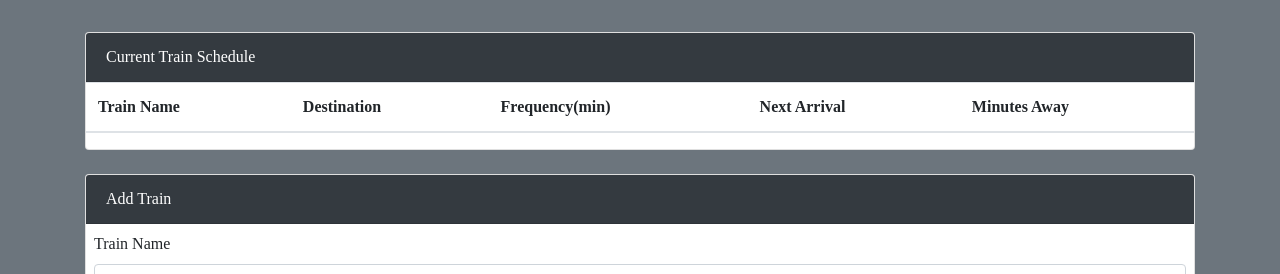
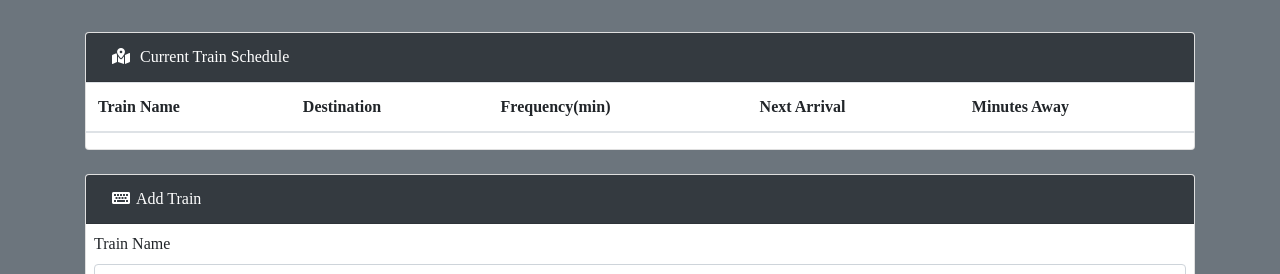
Before and after one commit to alejosjen/Train-Scheduler, a plain HTML site: page index.html in a window 1280 px wide. Shown: the part 516-790 px from the top of the page. Drawn offline with nearby package versions, Linux system fonts and the light colour scheme; a web font is replaced by a local one.

Commit message:
Update html with font icons

```diff
--- a/index.html
+++ b/index.html
@@ -30,6 +30,10 @@
     body {
         font-family: 'Averia Serif Libre', 'Times New Roman', Times, serif;
     }
+    .fa-map-marked-alt:before,
+    .fa-keyboard:before {
+    margin: 0 6px;
+}
 /* font-family: 'Special Elite', cursive;
 font-family: 'Bevan', cursive;
 font-family: 'Averia Serif Libre', cursive;
@@ -46,7 +50,7 @@ font-family: 'Rye', cursive; */
         </div>
         <div class="card">
             <div class="card-header bg-dark text-white">
-                Current Train Schedule
+                <i class="fas fa-map-marked-alt"></i> Current Train Schedule
             </div>
             <table class="table">
                 <thead>
@@ -69,7 +73,7 @@ font-family: 'Rye', cursive; */
         <div class="card">
 
             <div class="card-header bg-dark text-white">
-                Add Train
+                <i class="fas fa-keyboard"></i>Add Train
             </div>
             <form class="p-2">
                 <div class="form-group">
```
